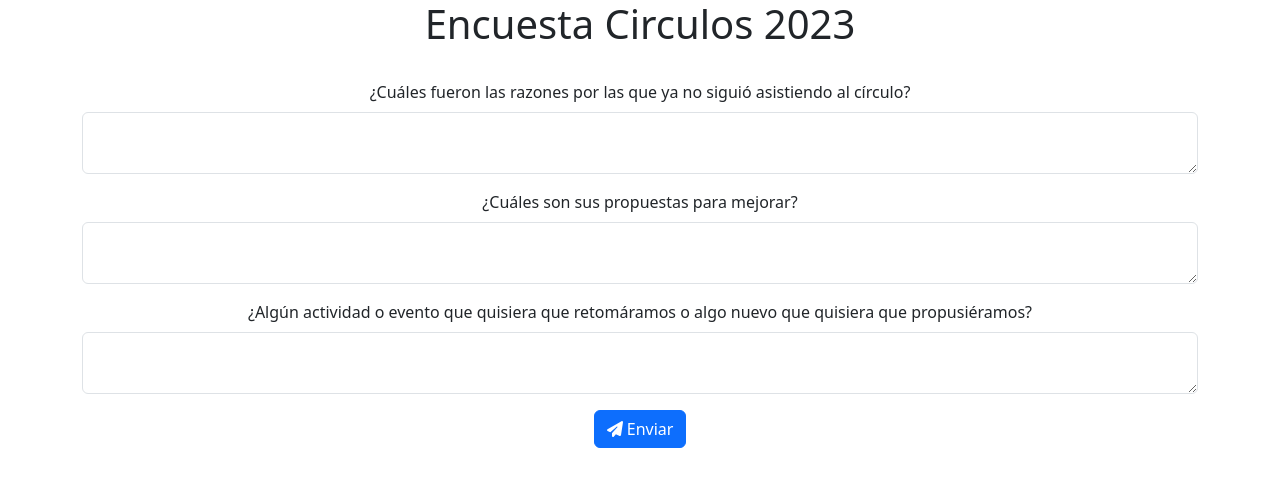
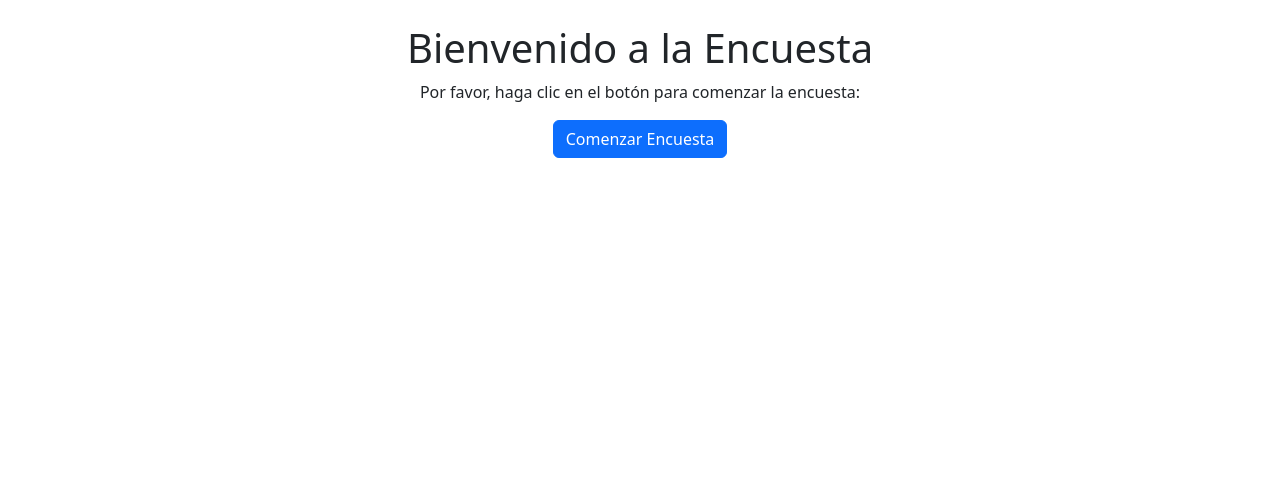
Before and after one commit to EverthMartinez3002/FormEncuesta, a Vue app in the folder FormEncuesta/: page / in a window 1280 px wide. Shown: the top 486 px of the page. Built offline with nearby package versions, Linux system fonts and the light colour scheme.

Commit message:
'view-home-v1'

```diff
--- a/FormEncuesta/src/router/index.js
+++ b/FormEncuesta/src/router/index.js
@@ -1,18 +1,20 @@
 import { createRouter, createWebHistory } from 'vue-router'
 import Encuesta from '../views/Encuesta.vue'
+import Home from '../views/Home.vue'
 
 const router = createRouter({
   history: createWebHistory(import.meta.env.BASE_URL),
   routes: [
     {
       path: '/',
-      name: 'home',
-      component: Encuesta
+      name: 'Home',
+      component: Home
     },
     {
-      path: '/about',
-      name: 'about',
-    }
+      path: '/encuesta',
+      name: 'Encuesta',
+      component: Encuesta,
+    },
   ]
 })
 
--- /dev/null
+++ b/FormEncuesta/src/views/Home.vue
@@ -0,0 +1,23 @@
+<template>
+    <div class="container mt-4 d-flex flex-column align-items-center">
+      <h1>Bienvenido a la Encuesta</h1>
+      <p>Por favor, haga clic en el botón para comenzar la encuesta:</p>
+      <button class="btn btn-primary" @click="toEncuesta">Comenzar Encuesta</button>
+    </div>
+  </template>
+
+  <script>
+  import { useRouter } from 'vue-router';
+
+  export default {
+    methods: {
+      toEncuesta() {
+        const router = useRouter();
+        router.push('/encuesta');
+      },
+    },
+  };
+  </script>
+
+  <style scoped>
+  </style>
```
